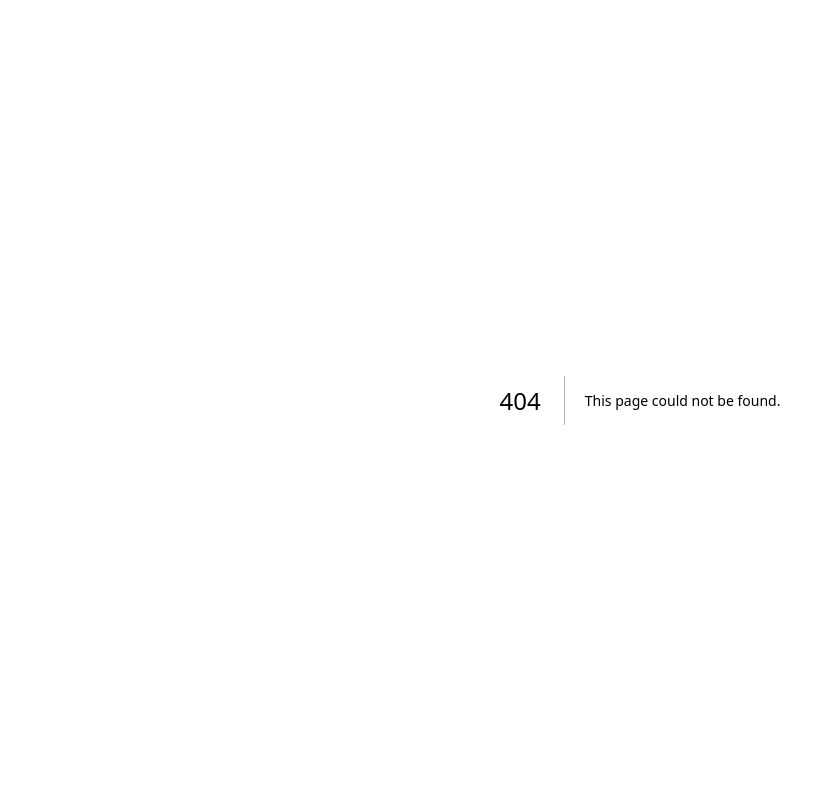
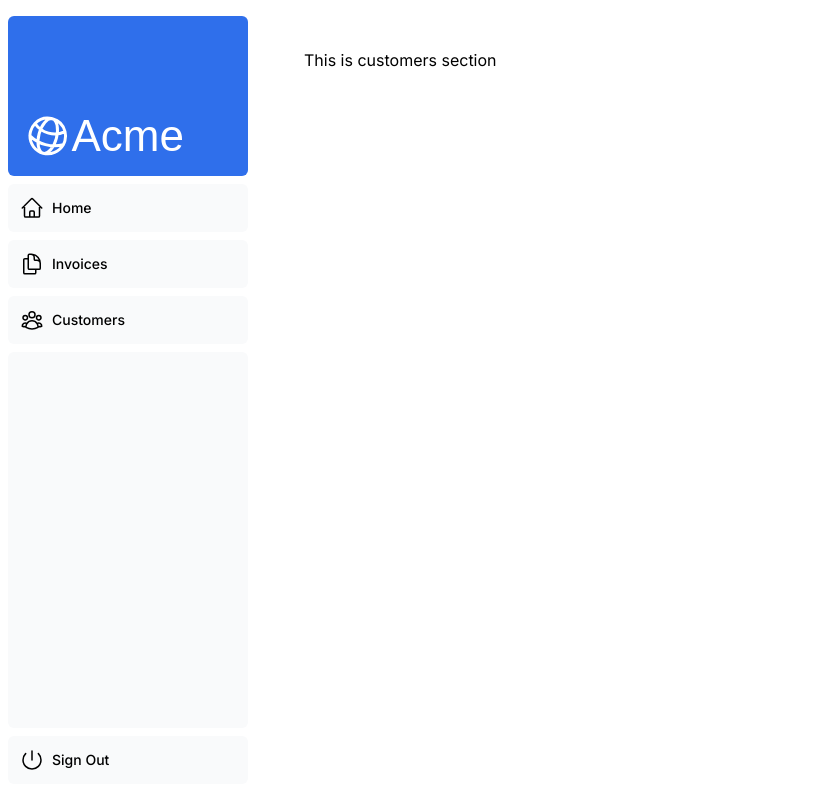
Before and after one commit to linkhanthtel/nextjs-dashboard, a Next.js app: page /dashboard/customers in a window 1280 px wide. Before the commit this address had no page. Shown: the whole page, without its empty margins (0-835 px from the left). Built offline with nearby package versions, Linux system fonts and the light colour scheme; a web font is replaced by a local one.

Commit message:
New Commit
Dashboard

```diff
--- /dev/null
+++ b/app/dashboard/customers/page.tsx
@@ -0,0 +1,11 @@
+import React from 'react'
+
+function Page() {
+  return (
+    <div>
+      This is customers section
+    </div>
+  )
+}
+
+export default Page
--- /dev/null
+++ b/app/dashboard/invoices/page.tsx
@@ -0,0 +1,11 @@
+import React from 'react'
+
+function Page() {
+  return (
+    <div>
+      This is invoices
+    </div>
+  )
+}
+
+export default Page
--- /dev/null
+++ b/app/dashboard/layout.tsx
@@ -0,0 +1,12 @@
+import SideNav from '@/app/ui/dashboard/sidenav';
+
+export default function Layout({ children }: { children: React.ReactNode }) {
+  return (
+    <div className="flex h-screen flex-col md:flex-row md:overflow-hidden">
+      <div className="w-full flex-none md:w-64">
+        <SideNav />
+      </div>
+      <div className="flex-grow p-6 md:overflow-y-auto md:p-12">{children}</div>
+    </div>
+  );
+}
--- /dev/null
+++ b/app/dashboard/page.tsx
@@ -0,0 +1,11 @@
+import React from 'react'
+
+function Page() {
+  return (
+    <div>
+      This is dashboard
+    </div>
+  )
+}
+
+export default Page
--- a/app/page.tsx
+++ b/app/page.tsx
@@ -3,6 +3,7 @@
 import Link from 'next/link';
 import styles from '@/app/ui/home.module.css';
 import { lusitana } from '@/app/ui/fonts';
+import Image from 'next/image';
 
 export default function Page() {
   return (
@@ -28,7 +29,20 @@
           </Link>
         </div>
         <div className="flex items-center justify-center p-6 md:w-3/5 md:px-28 md:py-12">
-          {/* Add Hero Images Here */}
+          <Image
+            src="/hero-desktop.png"
+            width={1000}
+            height={760}
+            className="hidden md:block"
+            alt="Screenshots of the dashboard project showing desktop version"
+          />
+          <Image
+            src="/hero-mobile.png"
+            width={560}
+            height={620}
+            className="block md:hidden"
+            alt="Screenshot of the dashboard project showing mobile version"
+          />
         </div>
       </div>
     </main>
```
